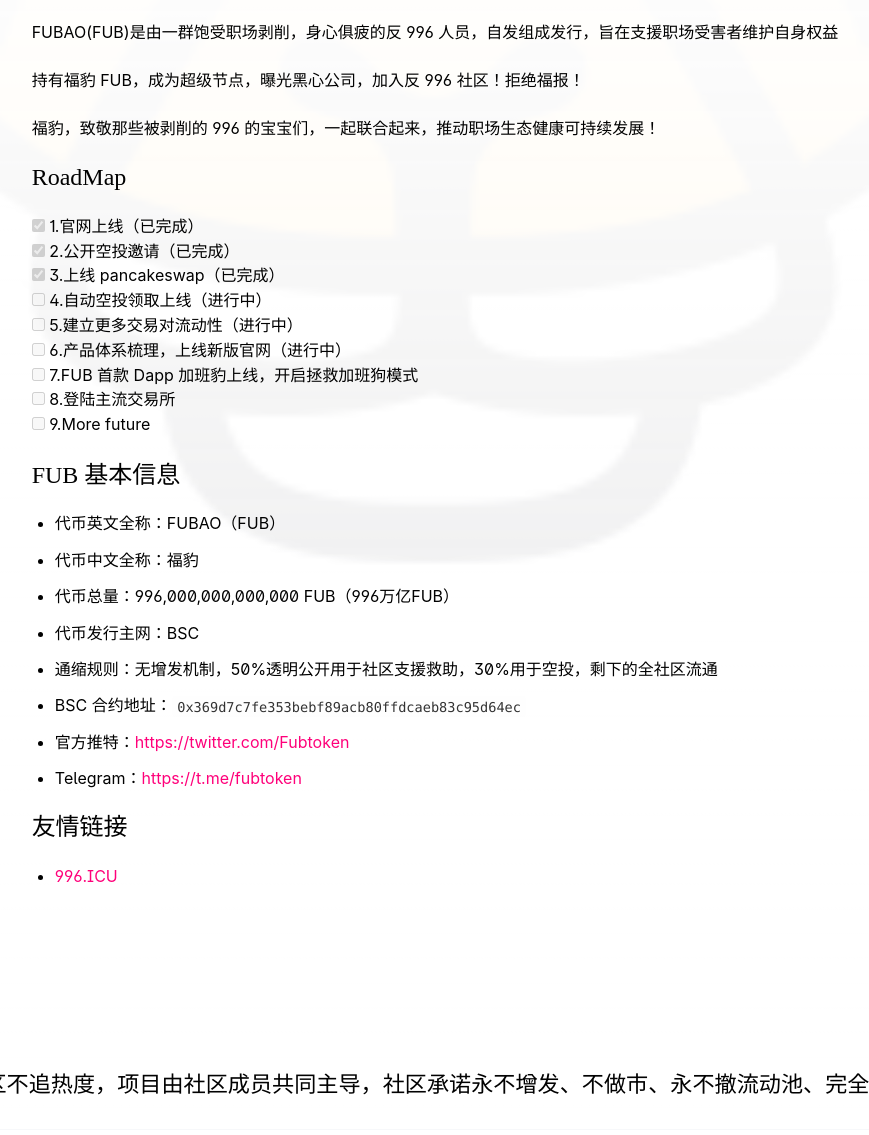
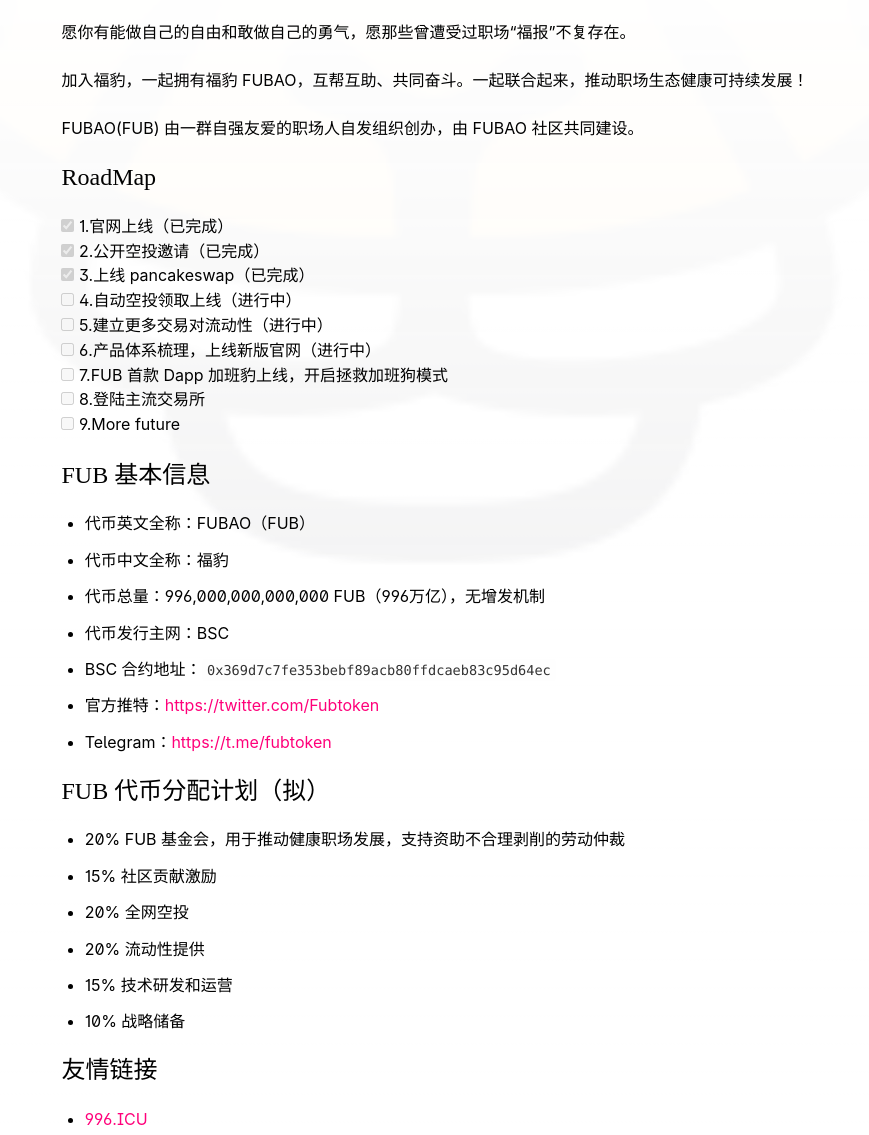
Before and after one commit to fubtoken/website, a website built with webpack: page src/page-index/tmpl.html in a window 1280 px wide. Shown: the part 705-1840 px from the top of the page, without its empty margins (205-1074 px from the left). Built offline with nearby package versions, Linux system fonts and the light colour scheme.

Commit message:
update distribution detail

```diff
--- a/src/page-index/tmpl.html
+++ b/src/page-index/tmpl.html
@@ -87,46 +87,43 @@
           <div class="project-detail">
             <h2 id="-fub">什么是 FUB</h2>
             <p>
-              FUBAO(FUB)是由一群饱受职场剥削，身心俱疲的反 996
-              人员，自发组成发行，旨在支援职场受害者维护自身权益
+              愿你有能做自己的自由和敢做自己的勇气，愿那些曾遭受过职场“福报”不复存在。
             </p>
             <p>
-              持有福豹 FUB，成为超级节点，曝光黑心公司，加入反 996
-              社区！拒绝福报！
+              加入福豹，一起拥有福豹
+              FUBAO，互帮互助、共同奋斗。一起联合起来，推动职场生态健康可持续发展！
             </p>
             <p>
-              福豹，致敬那些被剥削的 996
-              的宝宝们，一起联合起来，推动职场生态健康可持续发展！
+              FUBAO(FUB) 由一群自强友爱的职场人自发组织创办，由 FUBAO 社区共同建设。
             </p>
             <h2>RoadMap</h2>
-            <input type="checkbox" checked disabled>
-            <label>1.官网上线（已完成）</label><br>
-            <input type="checkbox" checked disabled>
-            <label>2.公开空投邀请（已完成）</label><br>
-            <input type="checkbox" checked disabled>
-            <label>3.上线 pancakeswap（已完成）</label><br>
-            <input type="checkbox" disabled>
-            <label>4.自动空投领取上线（进行中）</label><br>
-            <input type="checkbox" disabled>
-            <label>5.建立更多交易对流动性（进行中）</label><br>
-            <input type="checkbox" disabled>
-            <label>6.产品体系梳理，上线新版官网（进行中）</label><br>
-            <input type="checkbox" disabled>
-            <label>7.FUB 首款 Dapp 加班豹上线，开启拯救加班狗模式</label><br>
-            <input type="checkbox" disabled>
-            <label>8.登陆主流交易所</label><br>
-            <input type="checkbox" disabled>
-            <label>9.More future</label><br>
-            <br>
+            <input type="checkbox" checked disabled />
+            <label>1.官网上线（已完成）</label><br />
+            <input type="checkbox" checked disabled />
+            <label>2.公开空投邀请（已完成）</label><br />
+            <input type="checkbox" checked disabled />
+            <label>3.上线 pancakeswap（已完成）</label><br />
+            <input type="checkbox" disabled />
+            <label>4.自动空投领取上线（进行中）</label><br />
+            <input type="checkbox" disabled />
+            <label>5.建立更多交易对流动性（进行中）</label><br />
+            <input type="checkbox" disabled />
+            <label>6.产品体系梳理，上线新版官网（进行中）</label><br />
+            <input type="checkbox" disabled />
+            <label>7.FUB 首款 Dapp 加班豹上线，开启拯救加班狗模式</label><br />
+            <input type="checkbox" disabled />
+            <label>8.登陆主流交易所</label><br />
+            <input type="checkbox" disabled />
+            <label>9.More future</label><br />
+            <br />
             <h2>FUB 基本信息</h2>
             <ul>
               <li>代币英文全称：FUBAO（FUB）</li>
               <li>代币中文全称：福豹</li>
-              <li>代币总量：996,000,000,000,000 FUB（996万亿FUB）</li>
+              <li>
+                代币总量：996,000,000,000,000 FUB（996万亿），无增发机制
+              </li>
               <li>代币发行主网：BSC</li>
-              <li>
-                通缩规则：无增发机制，50%透明公开用于社区支援救助，30%用于空投，剩下的全社区流通
-              </li>
               <li>
                 BSC 合约地址：<code
                   >0x369d7c7fe353bebf89acb80ffdcaeb83c95d64ec</code
@@ -143,6 +140,17 @@
                 >
               </li>
             </ul>
+            <h2>FUB 代币分配计划（拟）</h2>
+            <ul>
+              <li>
+                20% FUB 基金会，用于推动健康职场发展，支持资助不合理剥削的劳动仲裁
+              </li>
+              <li>15% 社区贡献激励</li>
+              <li>20% 全网空投</li>
+              <li>20% 流动性提供</li>
+              <li>15% 技术研发和运营</li>
+              <li>10% 战略储备</li>
+            </ul>
             <h2 id="fub-">友情链接</h2>
             <ul>
               <li>
@@ -155,7 +163,7 @@
             </ul>
           </div>
           <h3 class="promise">
-            FUB
+            FUBAO
             社区不追热度，项目由社区成员共同主导，社区承诺永不增发、不做市、永不撤流动池、完全社区自治
           </h3>
         </div>
```
